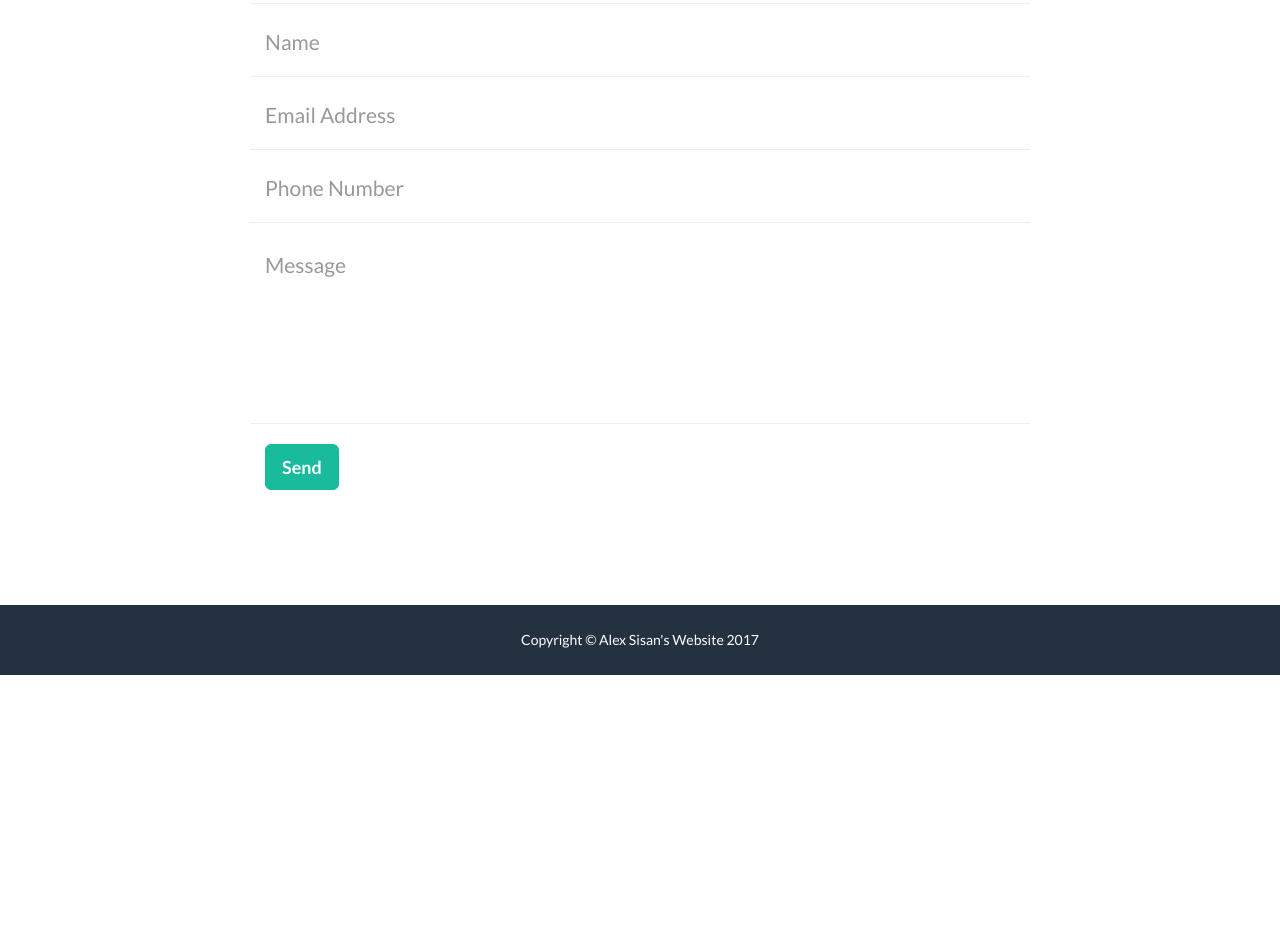
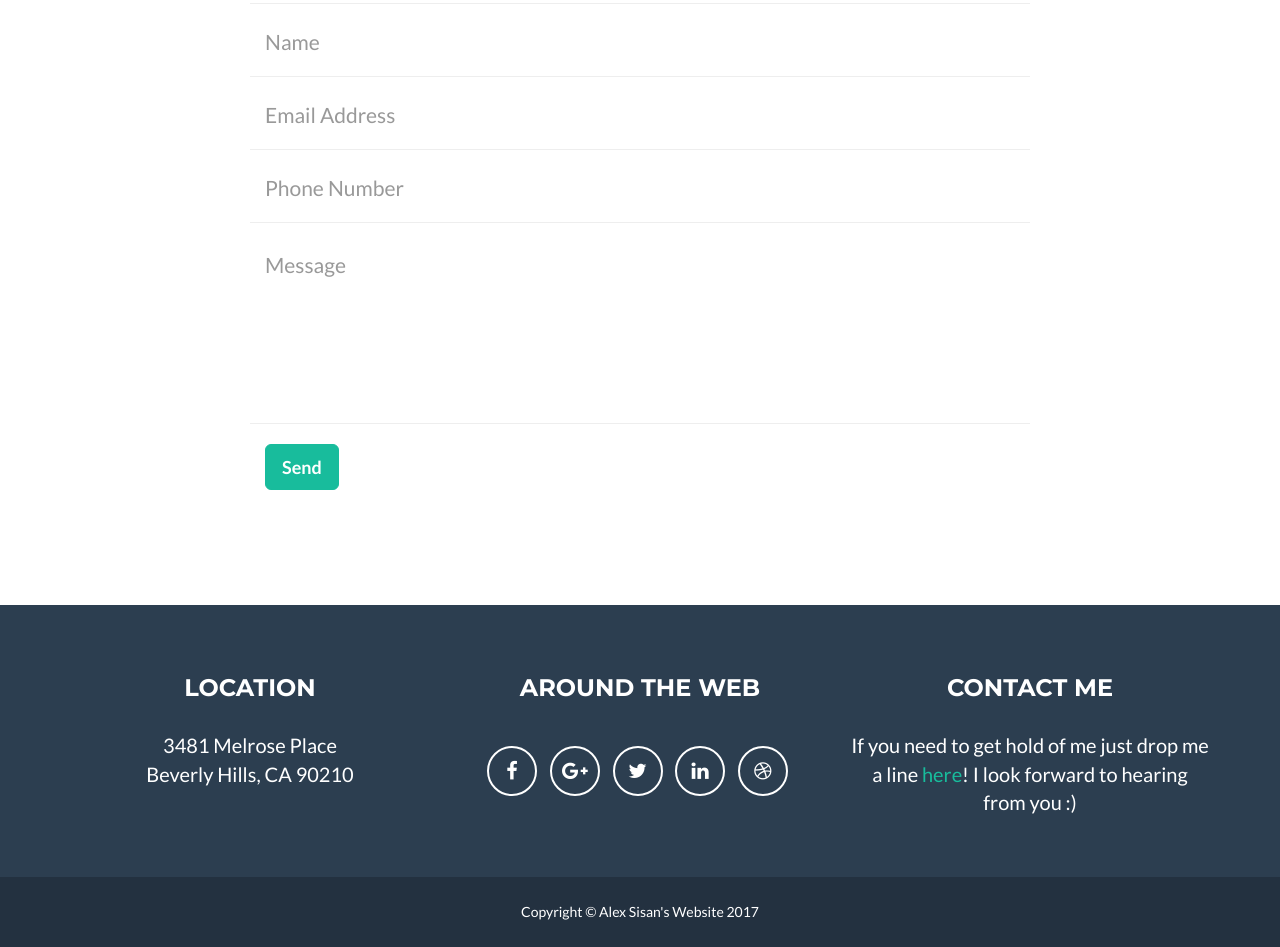
Before and after one commit to alexsisan/alexsisan.github.io, a website: page index.html in a window 1280 px wide. Shown: the part 2387-3334 px from the top of the page. Before the commit the page ends 3062 px from the top, so only its background shows below. Drawn offline with nearby package versions, Linux system fonts and the light colour scheme.

Commit message:
Contact form

```diff
--- a/index.html
+++ b/index.html
@@ -239,7 +239,7 @@
 
     <!-- Footer -->
     <footer class="text-center">
-        <!--<div class="footer-above">
+        <div class="footer-above">
             <div class="container">
                 <div class="row">
                     <div class="footer-col col-md-4">
@@ -268,12 +268,12 @@
                         </ul>
                     </div>
                     <div class="footer-col col-md-4">
-                        <h3>About Freelancer</h3>
-                        <p>Freelance is a free to use, open source Bootstrap theme created by <a href="http://startbootstrap.com">Start Bootstrap</a>.</p>
+                        <h3>Contact Me</h3>
+                        <p>If you need to get hold of me just drop me a line <a href="mailto:sisan@live.co.uk">here</a>! I look forward to hearing from you :)</p>
                     </div>
                 </div>
             </div>
-        </div>-->
+        </div>
         <div class="footer-below">
             <div class="container">
                 <div class="row">
```
